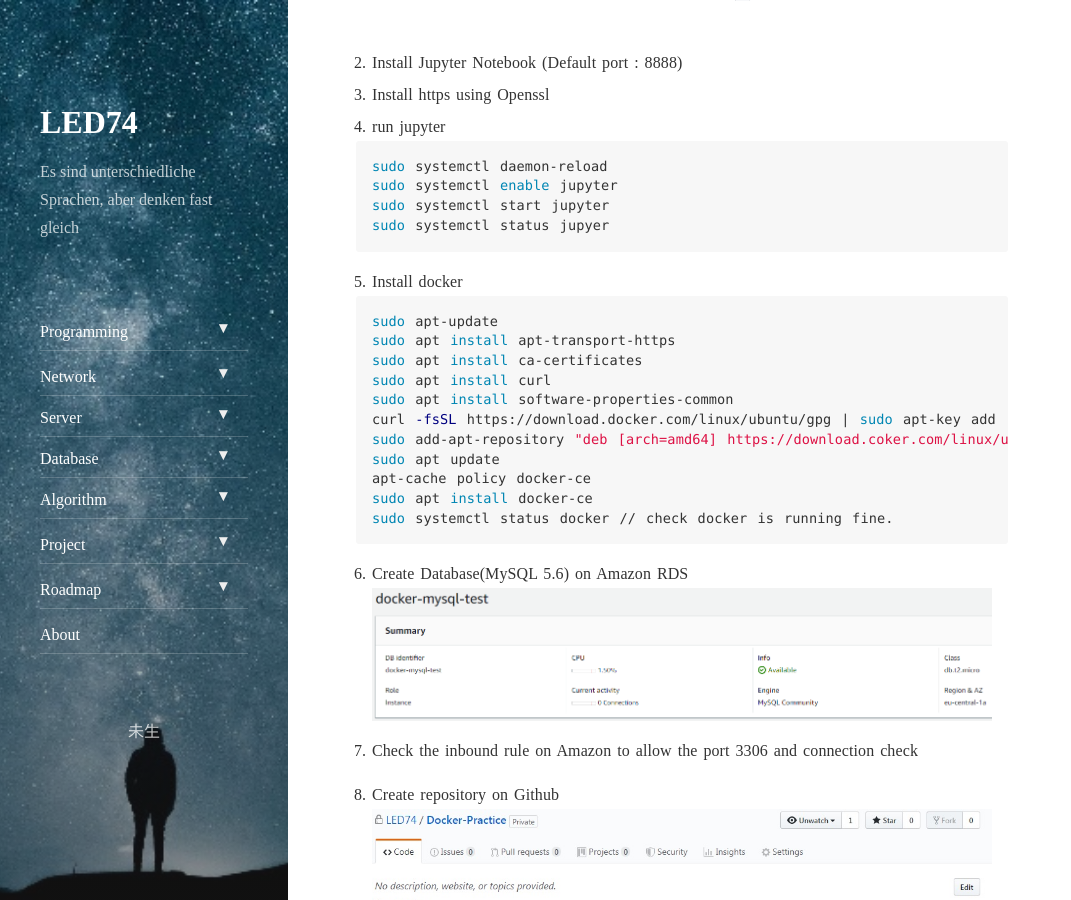
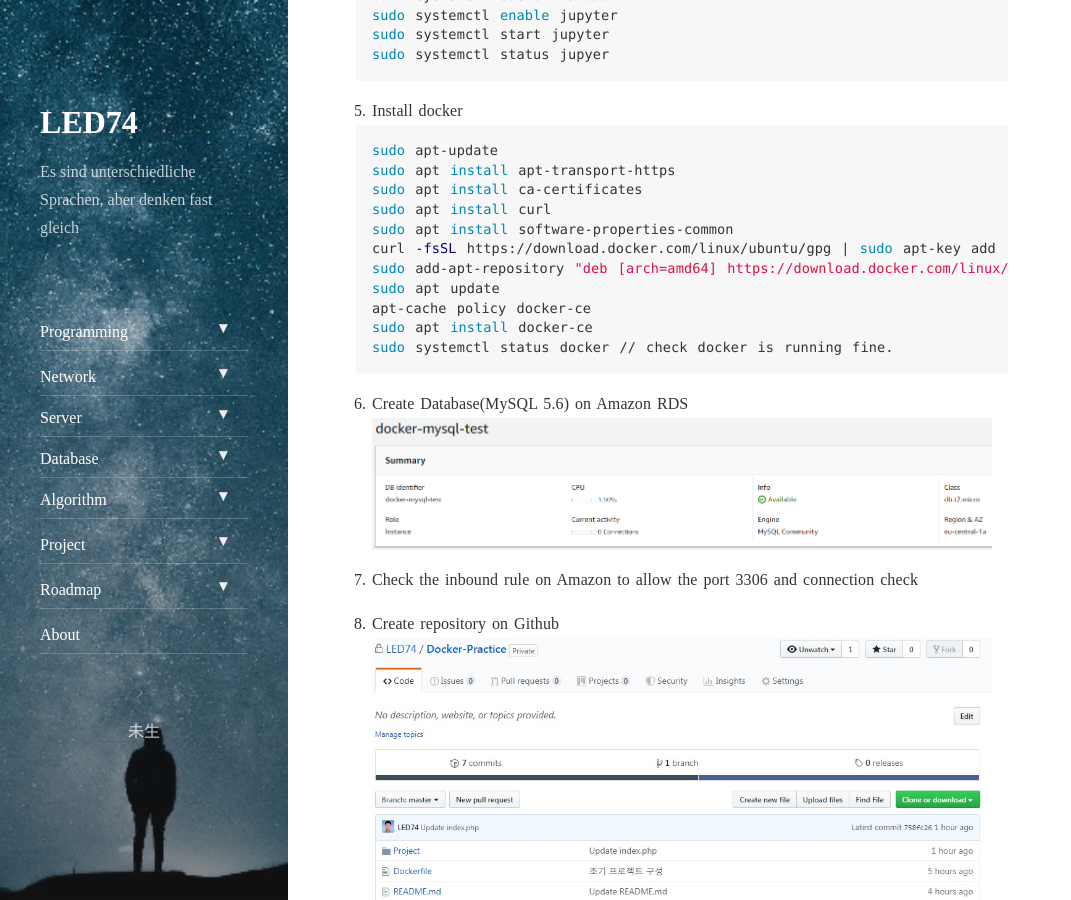
Before and after one commit to LED74/led74.github.io, a Jekyll site: the page built from _posts/2019-09-01-diagram.md, in a window 1280 px wide and 900 px high, scrolled down 917 px. Shown: the whole window, without its empty margins (0-1071 px from the left). Built offline with Jekyll 4.4.1, drawn with Linux system fonts in a browser that asks for light colours; nearby versions of some CDN libraries; comment, search, counter and statistics services are not loaded; some of the changed lines change nothing that is shown.

Commit message:
change post content

```diff
--- a/_posts/2019-09-01-diagram.md
+++ b/_posts/2019-09-01-diagram.md
@@ -6,14 +6,13 @@
 tags: AWS Docker Jenkins
 ---
 
-
 # **Web service diagram**
 
-With the Docker class, I tried to set "Docker, AWS(Server, RDB), Jenkins". <br><br>
+With the Docker class, I tried to set "Docker, AWS(Server, RDB), Jenkins". <br>
 ![Web service](https://led74.github.io/assets/img/post/diagram.png)
 
 1. Install EC2 instance and connect the server via SSH.<br>
-![Instance](https://led74.github.io/assets/img/post/dockerhub.jpg)
+![Instance](https://led74.github.io/assets/img/post/instance.jpg)
 <br>
 2. Install Jupyter Notebook (Default port : 8888) <br>
 3. Install https using Openssl <br>
@@ -33,7 +32,7 @@
 sudo apt install curl
 sudo apt install software-properties-common
 curl -fsSL https://download.docker.com/linux/ubuntu/gpg | sudo apt-key add -
-sudo add-apt-repository "deb [arch=amd64] https://download.coker.com/linux/ubuntu bionic stable"
+sudo add-apt-repository "deb [arch=amd64] https://download.docker.com/linux/ubuntu bionic stable"
 sudo apt update
 apt-cache policy docker-ce
 sudo apt install docker-ce
```
